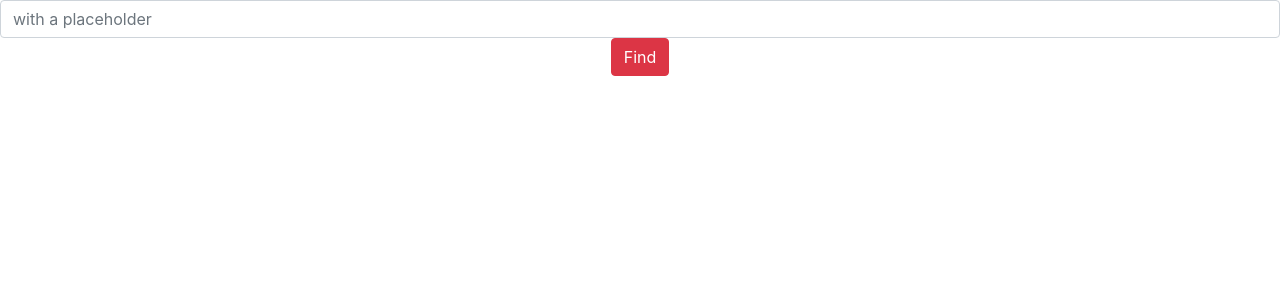
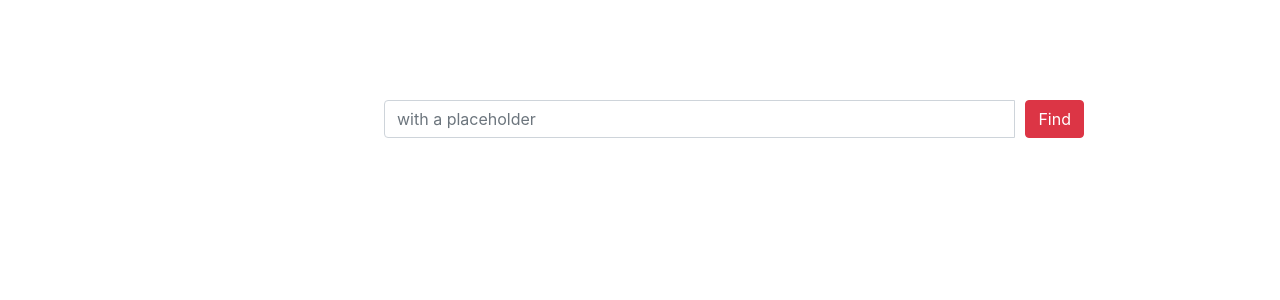
Before and after one commit to alex98247/inverted-index-front, a React (Create React App) app: page / in a window 1280 px wide. Shown: the top 300 px of the page. Built offline with nearby package versions, Linux system fonts and the light colour scheme.

Commit message:
fix finder

```diff
--- a/src/Finder.js
+++ b/src/Finder.js
@@ -1,5 +1,5 @@
 import React from 'react';
-import {Input, Button} from 'reactstrap';
+import {Input, Button, InputGroup} from 'reactstrap';
 
 class Finder extends React.Component {
 
@@ -11,26 +11,24 @@ class Finder extends React.Component {
     }
 
     handleChange(event) {
-        console.log(event.target.value);
         this.setState({text: event.target.value});
     }
 
     async handleFind() {
-        let text = this.state.text;
-        console.log(text);
-        const response = await fetch('/api/invertedindex?word='+text, {
-            mode: "no-cors"
-        });
-        console.log(response);
-        const body = await response.json();
-        console.log(body);
-        this.setState({texts: body});
+        await fetch('/api/invertedindex?word=' + this.state.text).then(async data => this.setState({texts: await data.json()}));
     }
 
     render() {
-        return <div>
-            <Input type="text" name="find" id="find" placeholder="with a placeholder" onChange={this.handleChange}/>
-            <Button onClick={this.handleFind} color="danger">Find</Button>
+        let texts = this.state.texts;
+        let list = texts.map(text => <li><p align="justify">{text.text}</p></li>)
+        return <div class="text">
+            <InputGroup>
+                <Input type="text" name="find" id="find" placeholder="with a placeholder" onChange={this.handleChange}/>
+                <Button className={'but'} onClick={this.handleFind} color="danger">Find</Button>
+            </InputGroup>
+            <ul>
+                {list}
+            </ul>
         </div>;
     }
 }
--- a/src/index.js
+++ b/src/index.js
@@ -4,6 +4,7 @@ import './index.css';
 import App from './App';
 import * as serviceWorker from './serviceWorker';
 import 'bootstrap/dist/css/bootstrap.min.css';
+import './style.css'
 
 ReactDOM.render(<App />, document.getElementById('root'));
 
--- /dev/null
+++ b/src/style.css
@@ -0,0 +1,8 @@
+.text{
+    margin-top: 100px;
+    max-width: 700px;
+    margin-left: 30%;
+}
+.but{
+    margin-left: 10px;
+}
```
Also changed, not shown: src/logo.svg (deleted).
